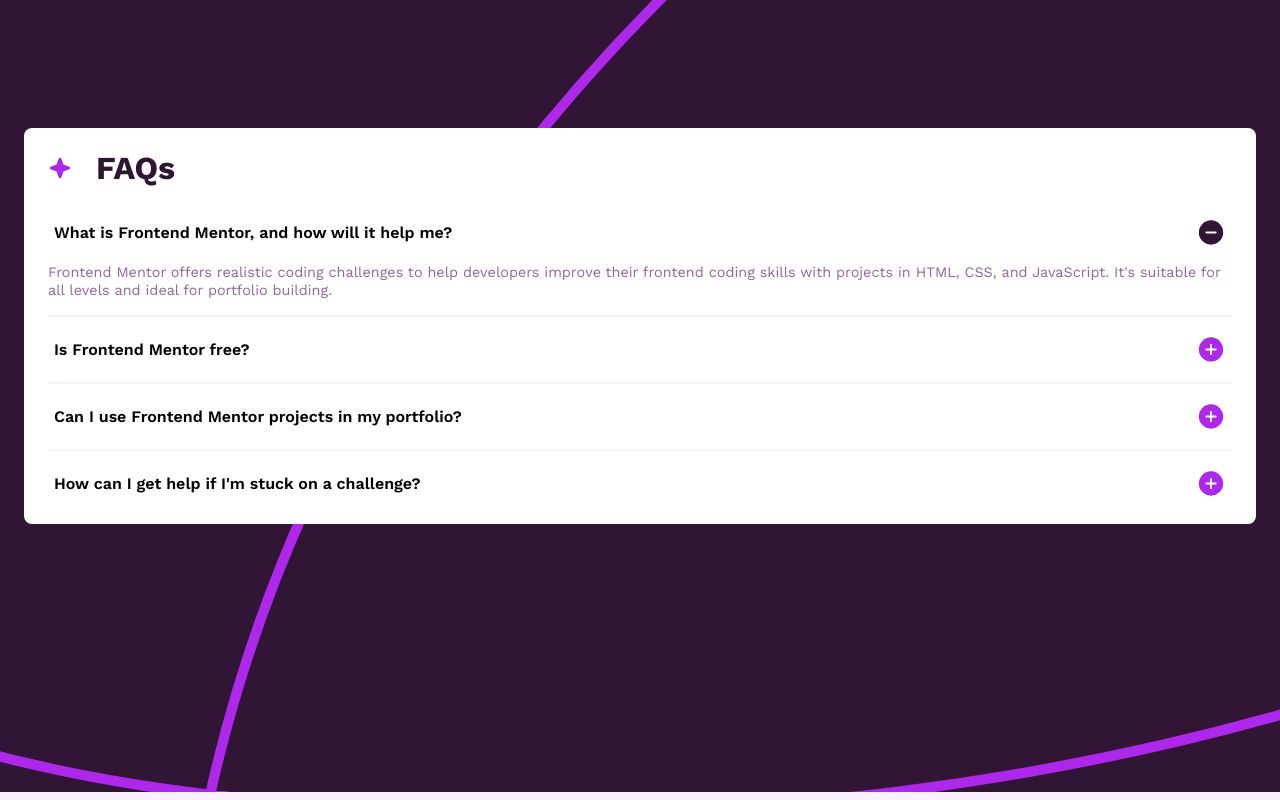
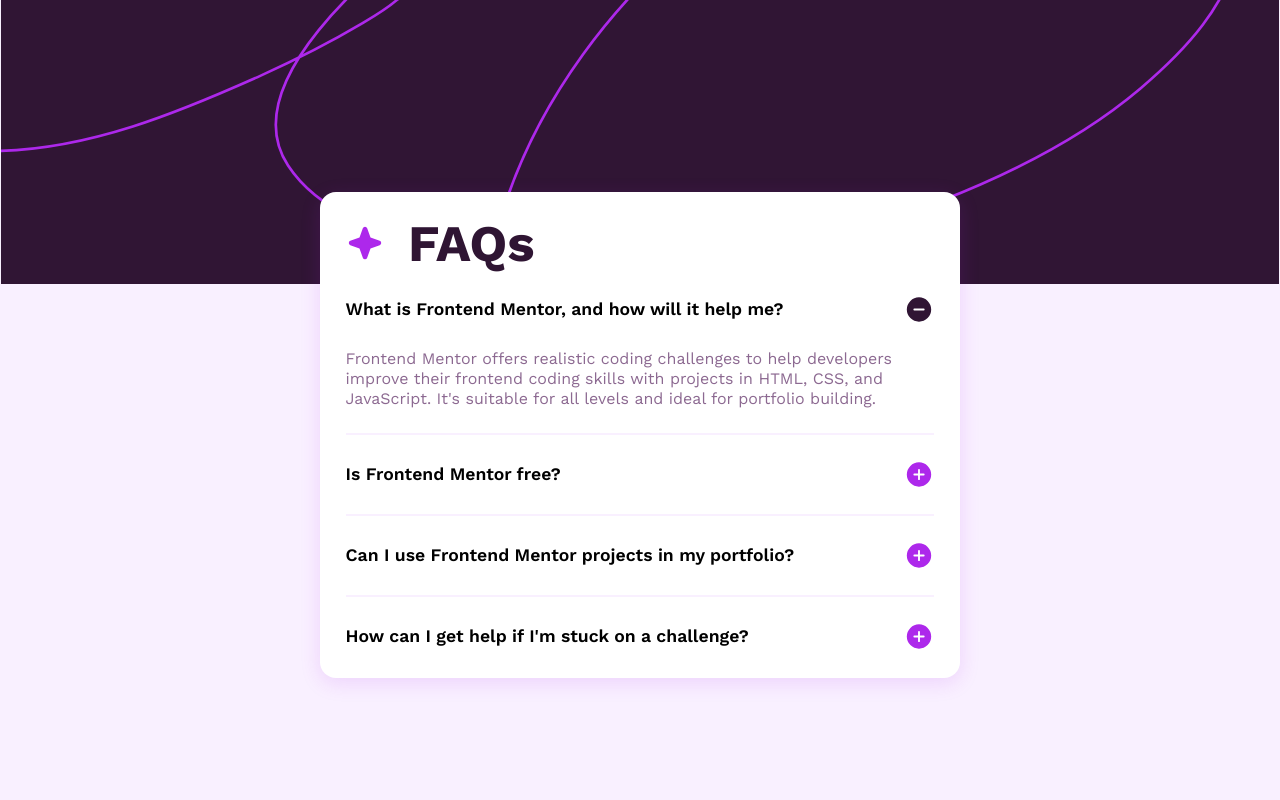
Before and after one commit to VendettaJoy/reactjs-faq-accordion, a React (Vite) app: page / in a window 1280 px wide. Built offline with nearby package versions, Linux system fonts and the light colour scheme.

Commit message:
Scale app for desktop
Edited CSS styles to accommodate for bigger screens

```diff
--- a/src/App.css
+++ b/src/App.css
@@ -1,12 +1,15 @@
 .wrapper {
+    margin: 0 1.5em;
+    margin-top: clamp(8em, 15vw, 15em);
+    padding: clamp(1.5em, 2vw, 2.5em);
+    border-radius: clamp(0.5em, 2vw, 1em);
+    max-width: 40em;
     background-color: var(--clr-white);
-    margin: 8em 1.5em 0 1.5em;
-    padding: 1.5em;
-    border-radius: 0.5em;
+    box-shadow: 0 5px 20px var(--clr-a-eggplant);
 }
 
 .title {
-    font-size: 2rem;
+    font-size: clamp(2rem, 4vw, 4rem);
     margin-bottom: 1em;
     display: flex;
     align-items: center;
@@ -24,34 +27,37 @@
 }
 
 .accordion-item:not(:first-child) {
-    padding-top: 1em;
+    padding-top: clamp(1em, 2vw, 1.5em);
 }
 
 .accordion-item:not(:last-child) {
-    padding-bottom: 1em;
+    padding-bottom: clamp(1em, 2vw, 1.5em);
     border-bottom: 2px solid var(--clr-purple-100);
 }
 
 .accordion-item_header {
     width: 100%;
-    border: none;
+    border: 0;
     outline: 0px solid var(--clr-white);
     background-color: var(--clr-white);
+    padding: 0;
+    font-size: clamp(1rem, 2vw, 1.1rem);
     cursor: pointer;
+
     display: flex;
     justify-content: space-between;
     align-items: center;
     gap: 1.5em;
 }
 
+.accordion-item_header:hover {
+    color: var(--clr-eggplant);
+}
+
 .header {
     font-weight: var(--fw-semibold);
     line-height: 1.1;
     text-align: left;
-}
-
-.header:hover {
-    color: var(--clr-eggplant);
 }
 
 .toggle {
@@ -80,7 +86,14 @@
 
 .content {
     color: var(--clr-purple-600);
-    font-size: 0.9em;
+    font-size: clamp(0.9em, 2vw, 1em);
     line-height: 1.25;
-    padding-top: 1em;
+    padding-top: clamp(1em, 2vw, 1.5em);
+    padding-right: clamp(0em, 2vw, 1.5em);
 }
+
+@media (min-width: 50em) {
+    .title {
+        margin-bottom: 0.5em;
+    }
+}
--- a/src/App.jsx
+++ b/src/App.jsx
@@ -1,4 +1,3 @@
-import { useEffect, useState } from "react";
 import Accordion from "./components/Accordion";
 import "./App.css";
 
--- a/src/index.css
+++ b/src/index.css
@@ -7,7 +7,7 @@
     --clr-purple-950: hsl(292, 42%, 14%);
 
     /* Alphas */
-    --clr-purple-600a2: hsla(293, 16%, 49%, 0.2);
+    --clr-a-eggplant: hsla(281, 83%, 54%, 0.15);
 
     /* Typography */
     --ff-base: "Work Sans", sans-serif;
@@ -59,16 +59,17 @@
     background-position: top;
     background-repeat: no-repeat;
     background-size: contain;
+}
 
+main {
     display: flex;
     justify-content: center;
     align-items: flex-start;
     height: 100vh;
 }
 
-ul,
-li {
-    list-style: none;
-    padding: 0;
-    margin: 0;
+@media (min-width: 50em) {
+    body {
+        background-image: url("./assets/images/background-pattern-desktop.svg");
+    }
 }
```
